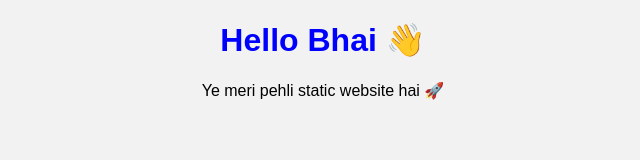
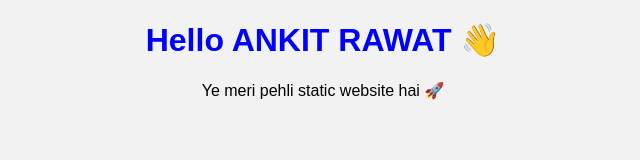
Before and after one commit to ankitrawat965465-cyber/DEPOLEY, a plain HTML site: page index.html in a window 1280 px wide. Shown: the whole page, without its empty margins (317-957 px from the left). Drawn offline with Linux system fonts and the light colour scheme.

Commit message:
title change

```diff
--- a/index.html
+++ b/index.html
@@ -14,7 +14,7 @@
   </style>
 </head>
 <body>
-  <h1>Hello Bhai 👋</h1>
+  <h1>Hello ANKIT RAWAT 👋</h1>
   <p>Ye meri pehli static website hai 🚀</p>
 </body>
 </html>
```
